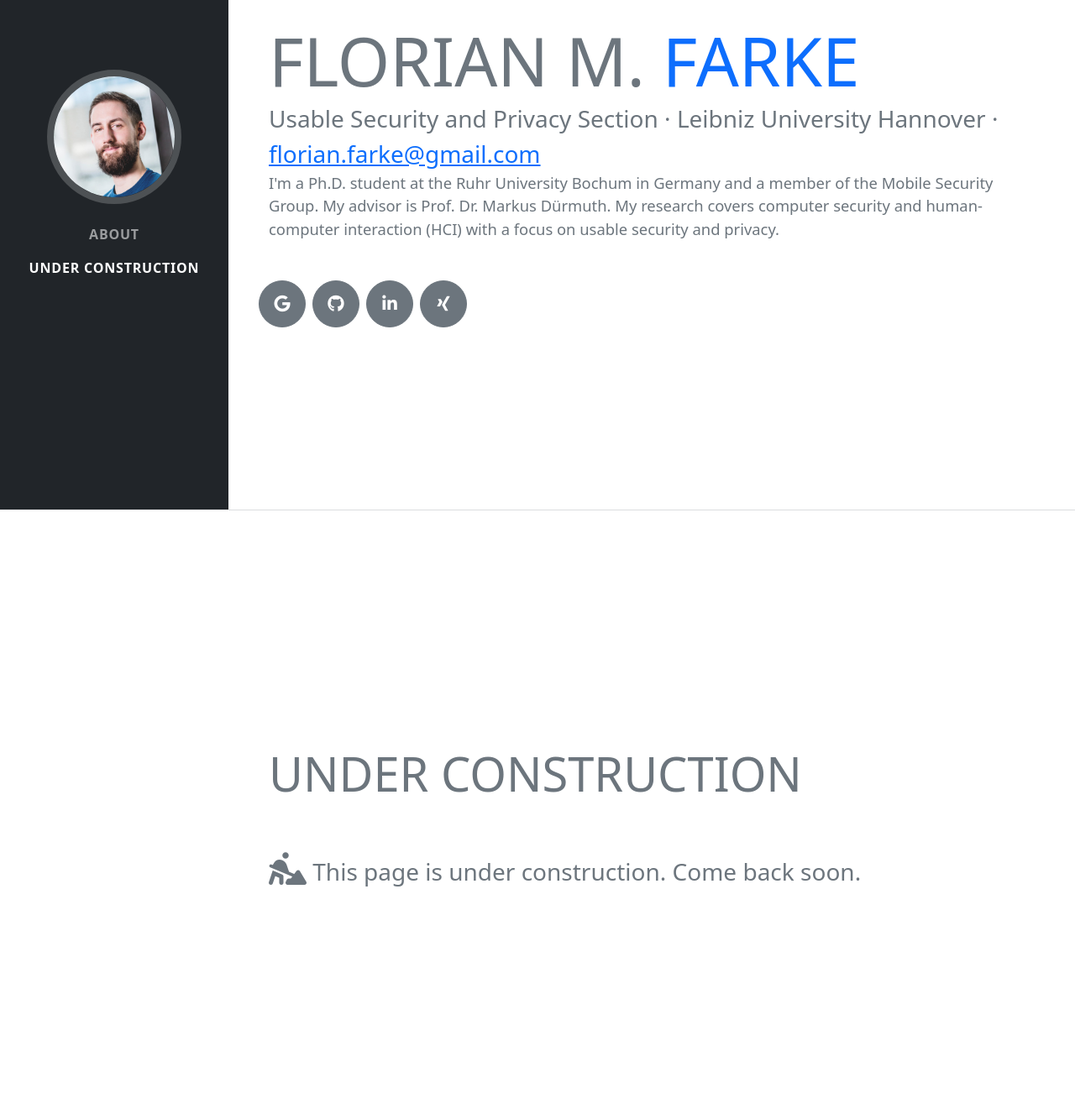
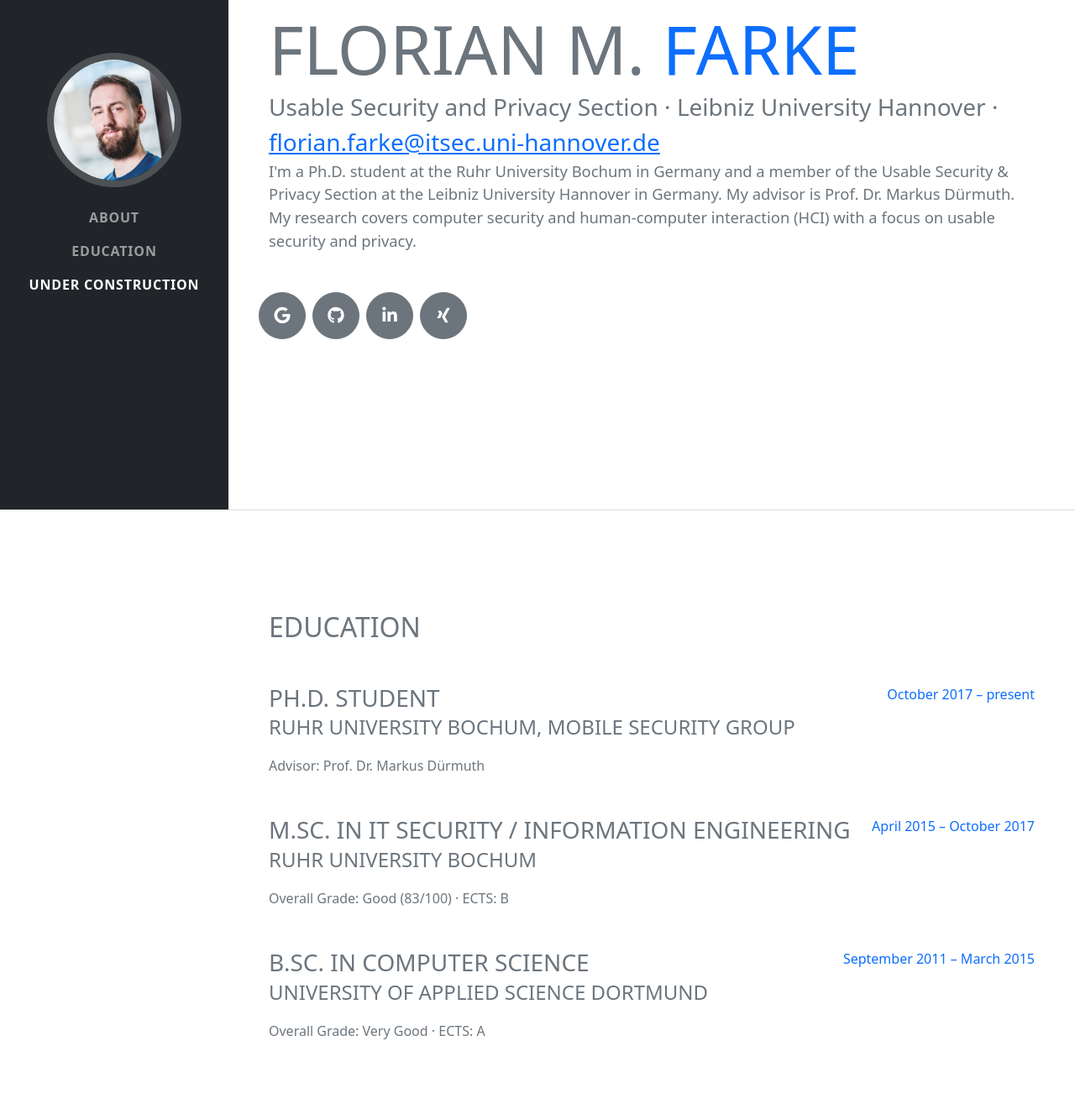
Before and after one commit to flfar/florianfarke.com, a website built with Parcel: page src/index.html in a window 1280 px wide. Shown: the part 193-1520 px from the top of the page at 84% size. Built offline with nearby package versions, Linux system fonts and the light colour scheme.

Commit message:
added education section

```diff
--- a/src/index.html
+++ b/src/index.html
@@ -52,6 +52,7 @@
     <div class="collapse navbar-collapse" id="navbarResponsive">
         <ul class="navbar-nav">
             <li class="nav-item"><a class="nav-link js-scroll-trigger" href="#about">About</a></li>
+            <li class="nav-item"><a class="nav-link js-scroll-trigger" href="#education">Education</a></li>
             <li class="nav-item"><a class="nav-link js-scroll-trigger" href="#under-construction">Under Construction</a></li>
         </ul>
     </div>
@@ -69,10 +70,10 @@
             </h1>
             <div class="lead fs-3">
                 Usable Security and Privacy Section · Leibniz University Hannover ·
-                <a href="mailto:florian.farke@gmail.com">florian.farke@gmail.com</a>
+                <a href="mailto:florian.farke@itsec.uni-hannover.de">florian.farke@itsec.uni-hannover.de</a>
             </div>
             <p class="lead mb-5">
-                I'm a Ph.D. student at the Ruhr University Bochum in Germany and a member of the Mobile Security Group.
+                I'm a Ph.D. student at the Ruhr University Bochum in Germany and a member of the Usable Security & Privacy Section at the Leibniz University Hannover in Germany.
                 My advisor is Prof. Dr. Markus Dürmuth.
                 My research covers computer security and human-computer interaction (HCI) with a focus on usable security and privacy.
             </p>
@@ -96,6 +97,36 @@
         </div>
     </section>
     <hr class="m-0"/>
+    <!-- Education -->
+    <section class="resume-section" id="education">
+        <div class="resume-section-content">
+            <h2 class="mb-5">Education</h2>
+            <div class="d-flex flex-column flex-md-row justify-content-between mb-5">
+                <div class="flex-grow-1">
+                    <h3 class="mb-0">Ph.D. Student</h3>
+                    <div class="subheading mb-3">Ruhr University Bochum, Mobile Security Group</div>
+                    <div>Advisor: Prof. Dr. Markus Dürmuth</div>
+                </div>
+                <div class="flex-shrink-0"><span class="text-primary">October 2017 – present</span></div>
+            </div>
+            <div class="d-flex flex-column flex-md-row justify-content-between mb-5">
+                <div class="flex-grow-1">
+                    <h3 class="mb-0">M.Sc. in IT Security / Information Engineering</h3>
+                    <div class="subheading mb-3">Ruhr University Bochum</div>
+                    <div>Overall Grade: Good (83/100) · ECTS: B</div>
+                </div>
+                <div class="flex-shrink-0"><span class="text-primary">April 2015 – October 2017</span></div>
+            </div>
+            <div class="d-flex flex-column flex-md-row justify-content-between mb-5">
+                <div class="flex-grow-1">
+                    <h3 class="mb-0">B.Sc. in Computer Science</h3>
+                    <div class="subheading mb-3">University of Applied Science Dortmund</div>
+                    <div>Overall Grade: Very Good · ECTS: A</div>
+                </div>
+                <div class="flex-shrink-0"><span class="text-primary">September 2011 – March 2015</span></div>
+            </div>
+        </div>
+    </section>
     <!-- Under Construction -->
     <section class="resume-section" id="under-construction">
         <div class="resume-section-content">
@@ -104,8 +135,10 @@
                 <div class="flex-grow-1">
                     <div class="lead mb-3 fs-3">
                         <span class="fs-1"><i class="fa-solid fa-person-digging"></i></span>
-                        This page is under construction. Come back soon.
+                        This page is under construction.
+                        More is coming soon.
                     </div>
+                </div>
             </div>
         </div>
     </section>
```
